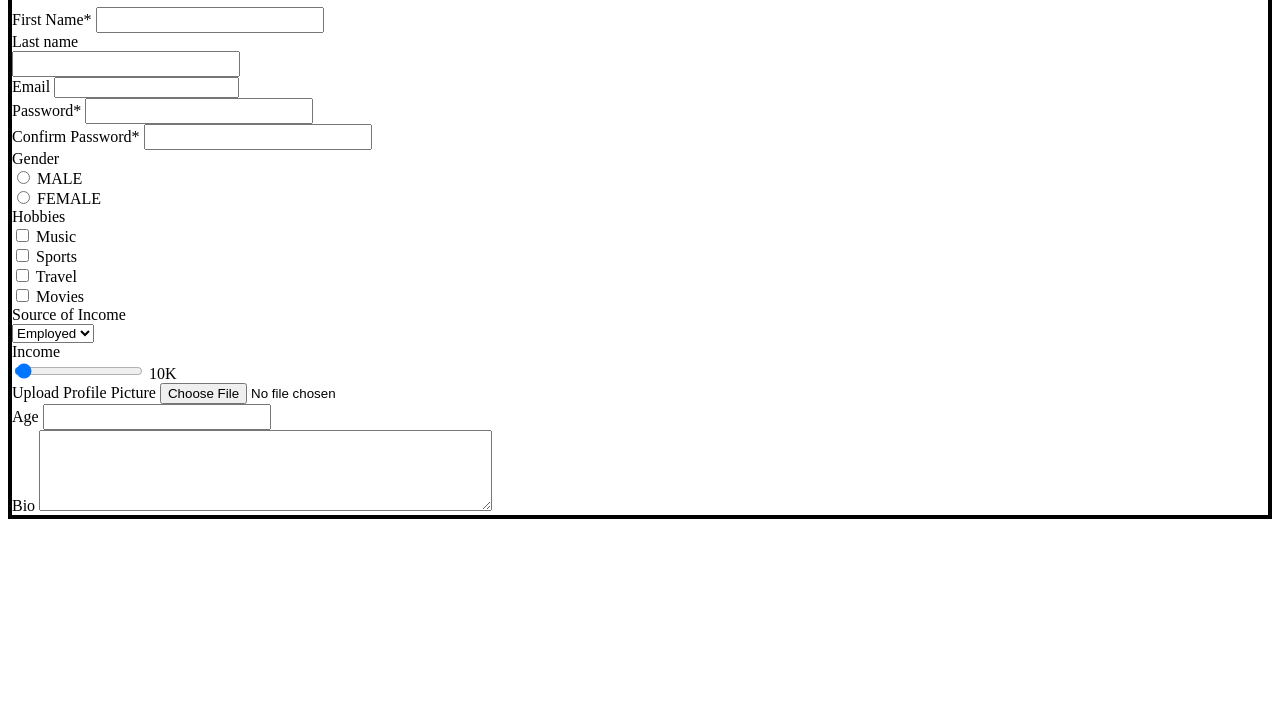
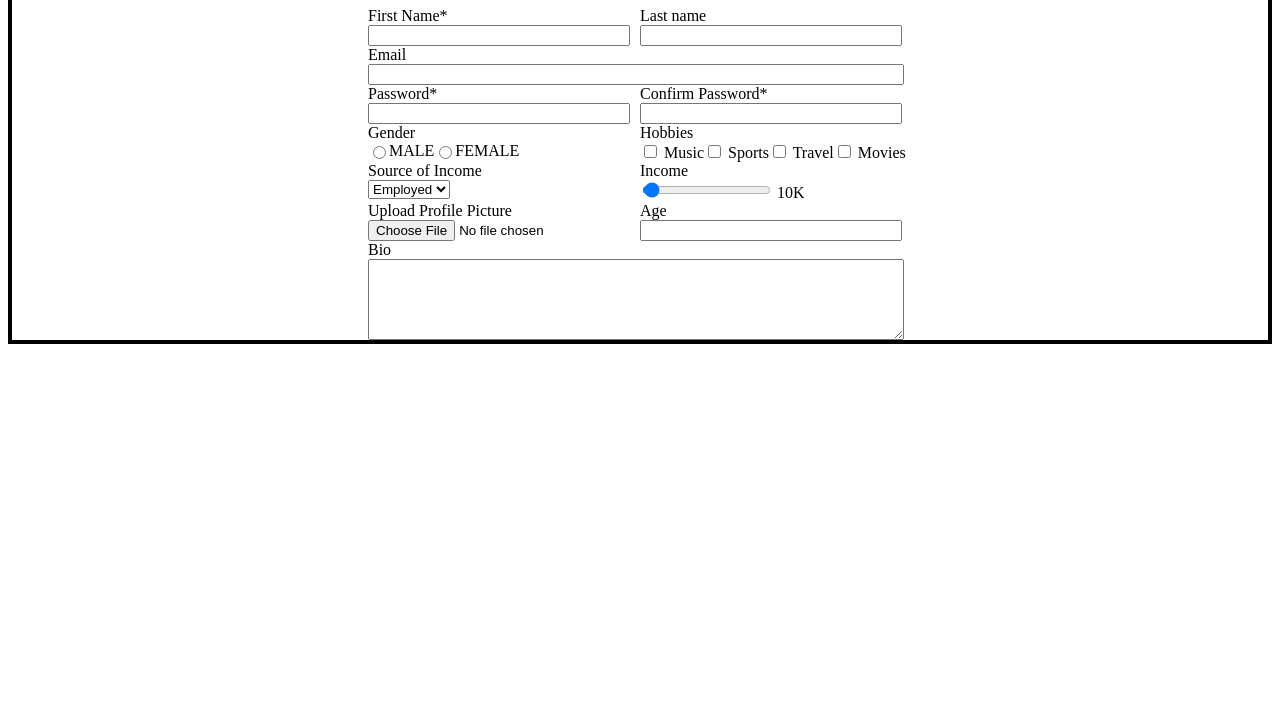
Before and after one commit to khuswanth1/Wavemaker-Training-1, a plain HTML site: page Form_Creation/index.html in a window 1280 px wide. Shown: the part 85-800 px from the top of the page. Drawn offline with Linux system fonts and the light colour scheme.

Commit message:
flex ajusted

```diff
--- a/Form_Creation/style.css
+++ b/Form_Creation/style.css
@@ -1,27 +1,24 @@
-
-.flexCenter{
+.flexrow{
     display: flex;
+    flex-direction: row;
 }
-.formBox{
-    margin: 10px 350px ;
+.flexcolumn{
+    display: flex;
+    flex-direction: column;
 }
-
-.flexone{
-    padding: 0 72px 4px 0;
+.flexbox{
+    width: 272px;
 }
-.flexone-extra1{
-    padding: 0 88px 4px 0;
+.flexbox2{
+    width: 536px;
 }
-.flexone-extra2{
-    padding: 0 138px 4px 0
-}
-.flexone-less{
-    padding: 0 0px 0 0;
+.aligncenter{
+    display: flex;
+    justify-content: center;
 }
 .input-box{
-    width: 220px; height: 20px;
+    width: 254px;
 }
 .input-box-extra{
     width: 522px;
-    height: 20px;
 }
```
